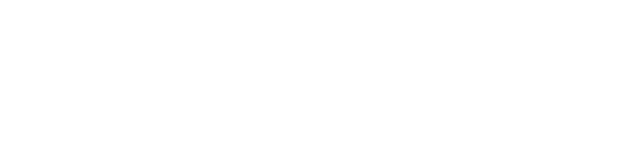
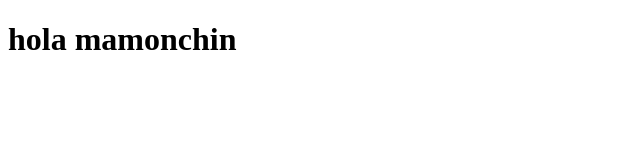
Before and after one commit to avlgith/git-hello-world, a plain HTML site: page index.html in a window 1280 px wide. Shown: the whole page, without its empty margins (0-640 px from the left). Drawn offline with Linux system fonts and the light colour scheme.

Commit message:
tercer commit

```diff
--- a/index.html
+++ b/index.html
@@ -6,6 +6,6 @@
     <title>Demo git </title>
 </head>
 <body>
-    <h1>  </h1>
+    <h1> hola mamonchin </h1>
 </body>
 </html>
```
